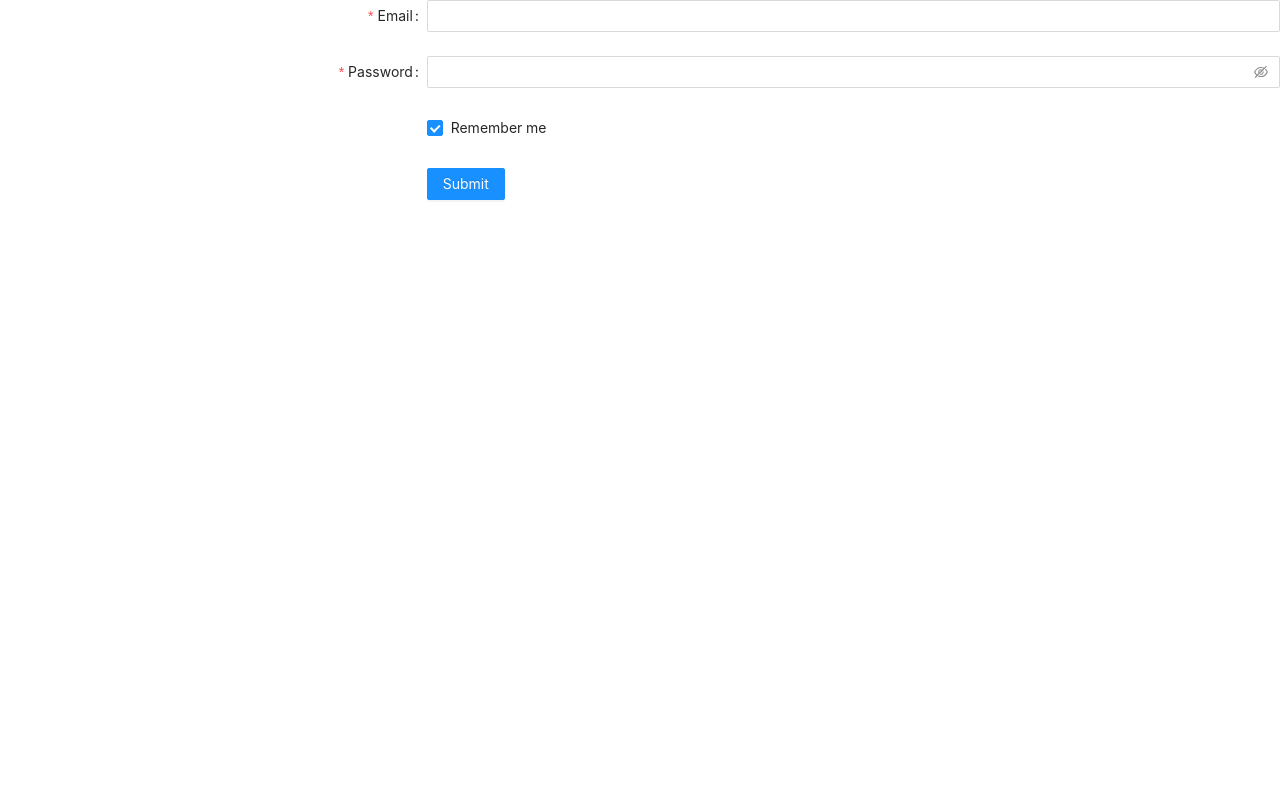
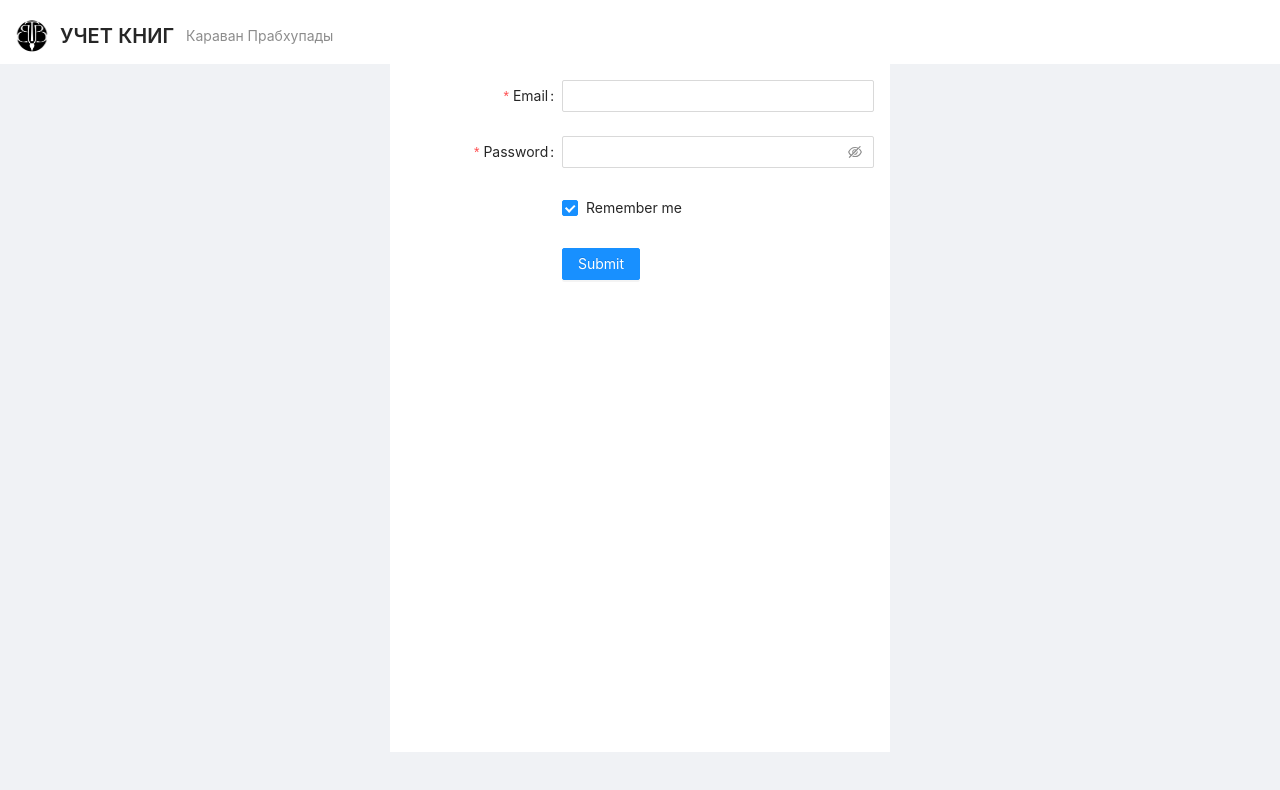
Before and after one commit to korobprog/karavan-book-tracker, a React (Create React App) app: page /registration in a window 1280 px wide. Shown: the top 790 px of the page. Built offline with nearby package versions, Linux system fonts and the light colour scheme; no server answers.

Commit message:
registration frontend

```diff
--- a/src/pages/auth.tsx
+++ b/src/pages/auth.tsx
@@ -6,13 +6,13 @@ import { useSignInWithEmailAndPassword } from "react-firebase-hooks/auth";
 import { getAuth } from "firebase/auth";
 import BbtLogo from "../images/bbt-logo.png";
 
-
 const Auth = () => {
   const auth = getAuth();
   const [signInWithGoogle, user] = useSignInWithGoogle(auth);
   console.log("user", user);
 
-  const [signInWithEmailAndPassword, usersigned] = useSignInWithEmailAndPassword(auth);
+  const [signInWithEmailAndPassword, usersigned] =
+    useSignInWithEmailAndPassword(auth);
   console.log("usersigned", usersigned);
 
   const onFinish = ({ email, password }: any) => {
--- a/src/pages/registration.tsx
+++ b/src/pages/registration.tsx
@@ -1,11 +1,14 @@
 import React from "react";
-import { Form, Input, Button, Checkbox } from "antd";
+import { Form, Input, Button, PageHeader, Layout, Checkbox } from "antd";
 import { getAuth } from "firebase/auth";
 import { useCreateUserWithEmailAndPassword } from "react-firebase-hooks/auth";
+import BbtLogo from "../images/bbt-logo.png";
+import { Content, Footer, Header } from "antd/lib/layout/layout";
 
 const Registration = () => {
   const auth = getAuth();
-  const [createUserWithEmailAndPassword, user] = useCreateUserWithEmailAndPassword(auth);
+  const [createUserWithEmailAndPassword, user] =
+    useCreateUserWithEmailAndPassword(auth);
   console.log("user", user);
 
   const onFinish = ({ email, password }: any) => {
@@ -15,8 +18,19 @@ const Registration = () => {
   const onFinishFailed = (errorInfo: any) => {
     console.log("Failed:", errorInfo);
   };
-
+  const { Content, Footer, Header } = Layout;
   return (
+    <Layout>
+      <Header className="site-page-header">
+        <PageHeader
+          title="УЧЕТ КНИГ"
+          subTitle="Караван Прабхупады"
+          className="page-header"
+          avatar={{ src: BbtLogo }}
+        />
+      </Header>
+      <Content>
+        <div className="site-layout-content">
           <Form
             name="basic"
             labelCol={{ span: 8 }}
@@ -37,7 +51,9 @@ const Registration = () => {
             <Form.Item
               label="Password"
               name="password"
-        rules={[{ required: true, message: "Please input your password!" }]}
+              rules={[
+                { required: true, message: "Please input your password!" },
+              ]}
             >
               <Input.Password />
             </Form.Item>
@@ -56,6 +72,10 @@ const Registration = () => {
               </Button>
             </Form.Item>
           </Form>
+        </div>
+      </Content>
+      <Footer></Footer>
+    </Layout>
   );
 };
 
```
Lines whose indentation alone changed are shown as unchanged.
